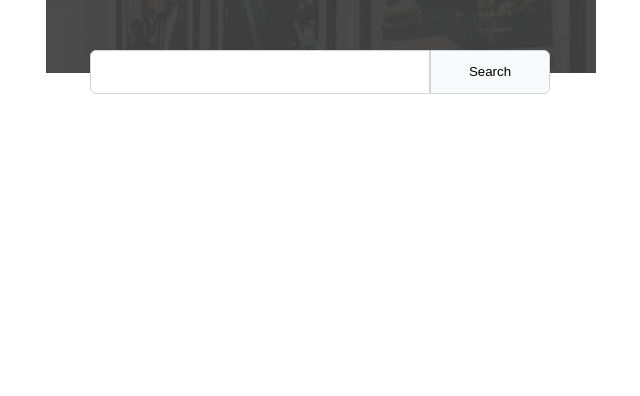
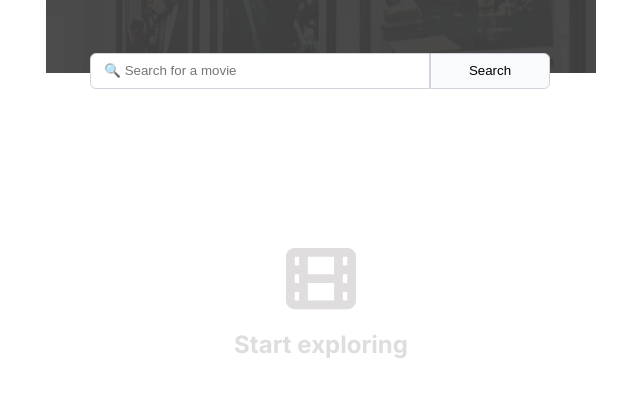
Before and after one commit to TerrenceArceo/movie-watchlist, a website built with Vite: page index.html in a window 1280 px wide. Shown: the part 132-528 px from the top of the page, without its empty margins (319-959 px from the left). Built offline with nearby package versions, Linux system fonts and the light colour scheme.

Commit message:
added film icon and completed the styling of the first page

```diff
--- a/index.css
+++ b/index.css
@@ -36,22 +36,17 @@ html, body {
     font-weight: 700;
 }
 
-.form-wrapper {
-
-}
-
 form {
     position: absolute;
-    top: 182px;
+    top: 185px;
     left: 8%;
     display: flex;
 }
 
 form input {
     width: 340px;
-    border: none;
-    padding: 1em;
     border: 1px solid #d1d5db;
+    padding: 0 1em;
     border-top-left-radius: 6px;
     border-bottom-left-radius: 6px;
 }
@@ -60,9 +55,23 @@ form button {
     width: 120px;
     border: none;
     background-color: #f9fafb;
-    padding: 1em;
+    padding: .7em;
     border: 1px solid #d1d5db;
     border-top-right-radius: 6px;
     border-bottom-right-radius: 6px;
     cursor: pointer;
 }
+
+/* Main body */
+
+section#search-result-area {
+    height: 60%;
+    display: flex;
+    flex-direction: column;
+    align-items: center;
+    justify-content: center;
+}
+
+#search-result-area h2 {
+    color: #dfdddd;
+}
--- a/index.html
+++ b/index.html
@@ -11,12 +11,15 @@
                 <h1>Find your film</h1>
                 <h2>My watchlist</h2>
             </header>
-            <div class="form-wrapper">
+            <section class="form-wrapper">
                 <form>
-                    <input type="search" name="search" id="search">
+                    <input type="search" name="search" id="search" placeholder="&#x1F50D; Search for a movie">
                     <button>Search</button>
                 </form>
-            </div>
+            </section>
+            <section id="search-result-area">
+
+            </section>
         </div>
         <script src="index.js"></script>
     </body>
--- a/index.js
+++ b/index.js
@@ -0,0 +1,6 @@
+const mainBody = document.getElementById("search-result-area")
+
+mainBody.innerHTML = `
+    <img src="images/filmIcon.png">
+    <h2>Start exploring</h2>
+`
```
Also changed, not shown: images/filmIcon.png (added).
